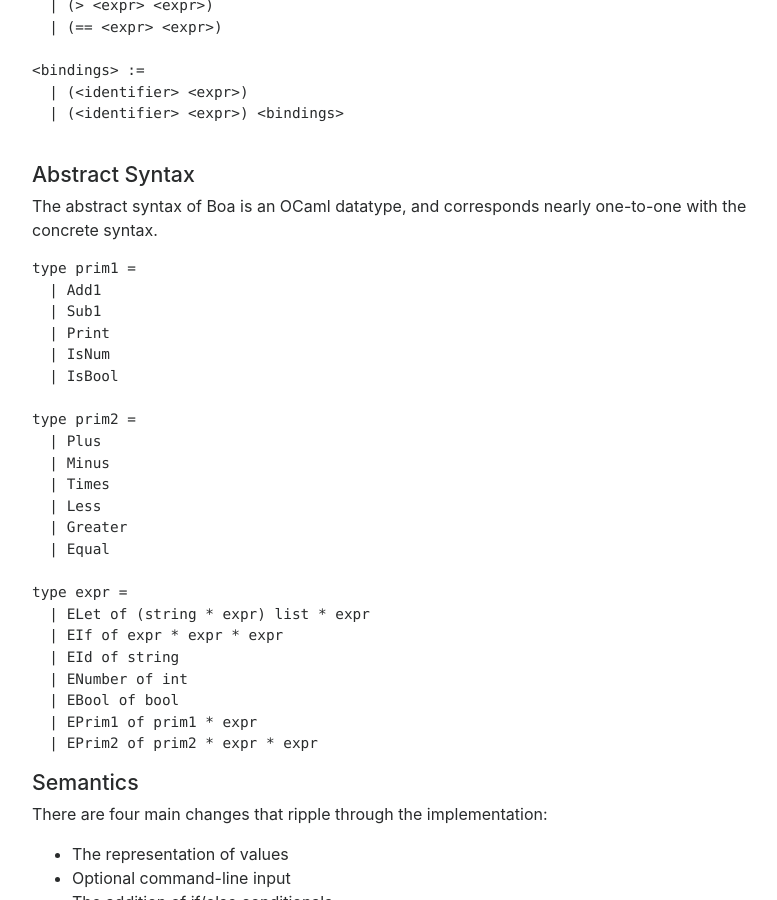
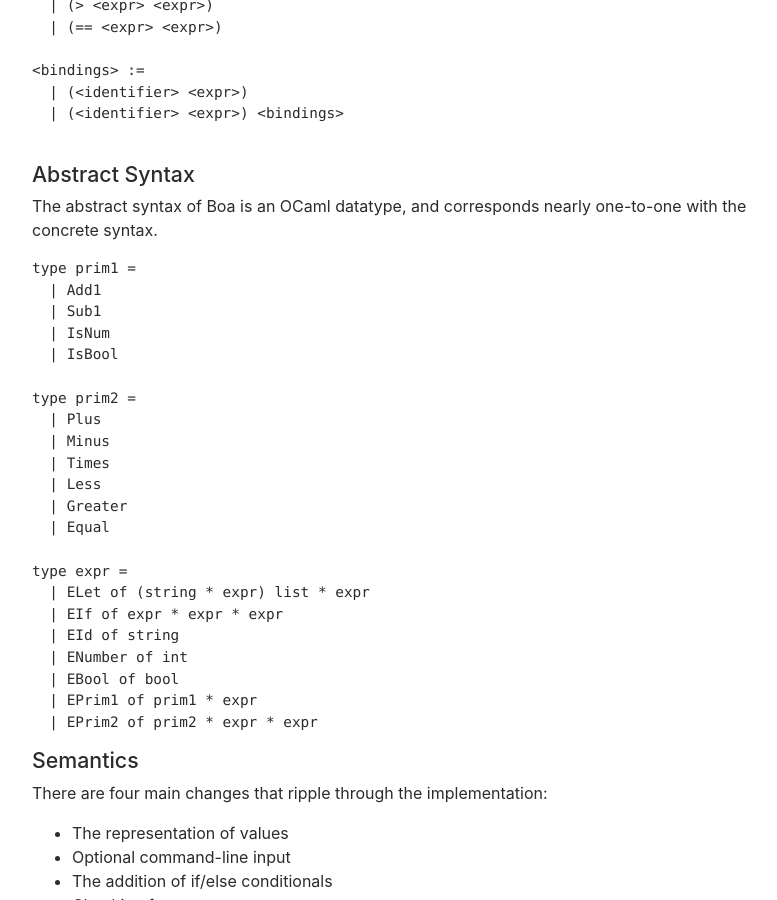
Before and after one commit to ucsd-cse131-s18/ucsd-cse131-s18.github.io, a Jekyll site: the page built from pa2/index.md, in a window 1280 px wide and 900 px high, scrolled down 1257 px. Shown: the whole window, without its empty margins (243-1020 px from the left). Built offline with Jekyll 4.4.1, drawn with Linux system fonts in a browser that asks for light colours; nearby versions of some CDN libraries.

Commit message:
Update index.md

```diff
--- a/pa2/index.md
+++ b/pa2/index.md
@@ -64,7 +64,6 @@ one-to-one with the concrete syntax.
 type prim1 =
   | Add1
   | Sub1
-  | Print
   | IsNum
   | IsBool
 
```
